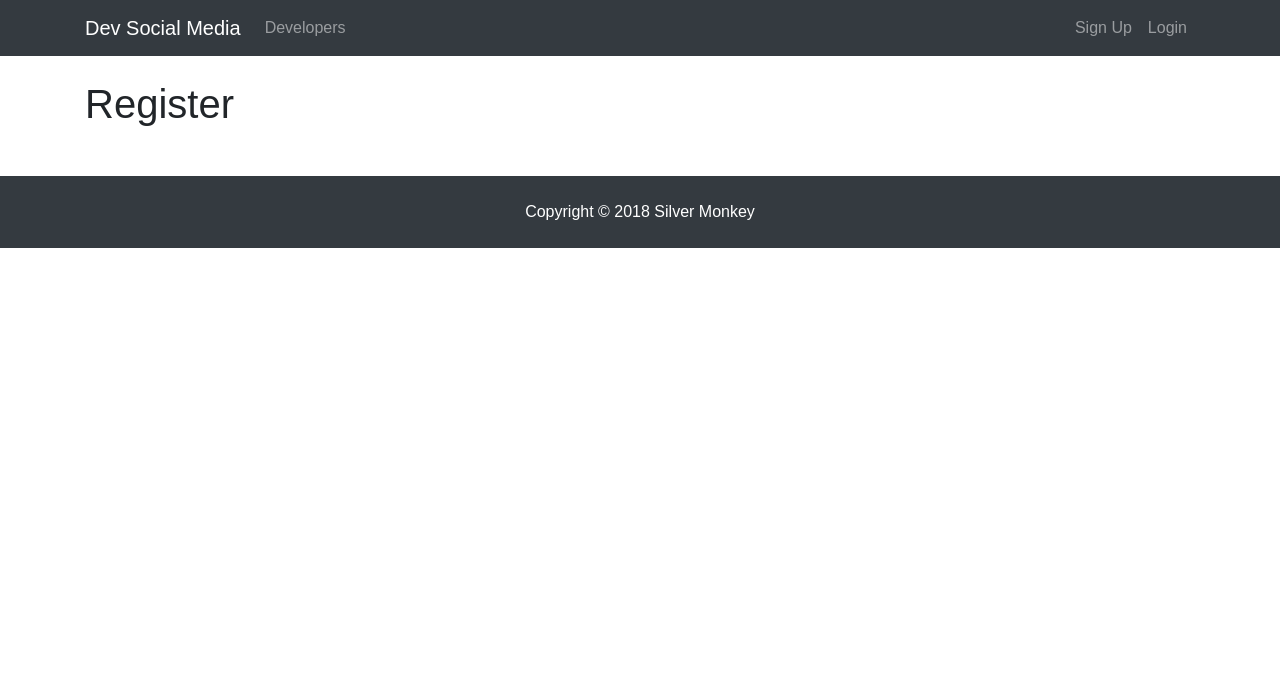
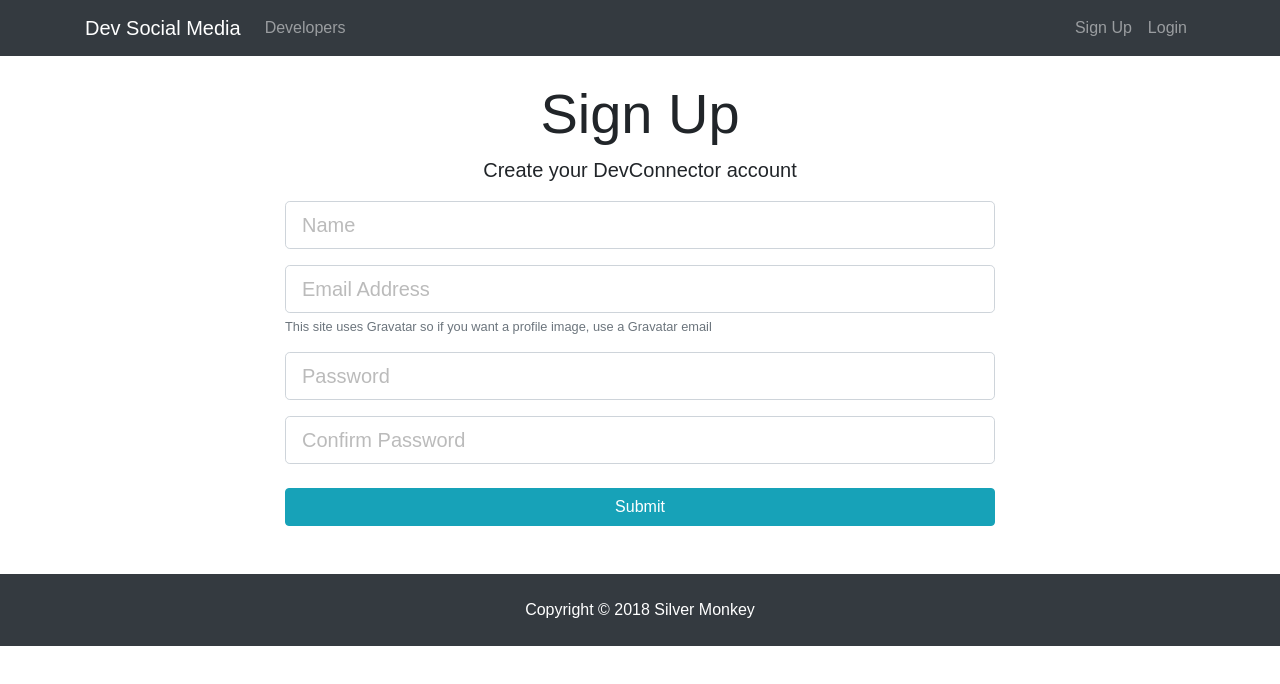
Before and after one commit to JochemWarmenhoven/dev-social-media, a React (Create React App) app in the folder client/: page /register in a window 1280 px wide. Shown: the top 684 px of the page. Built offline with nearby package versions, Linux system fonts and the light colour scheme.

Commit message:
creating state for register form

```diff
--- a/client/src/components/auth/Register.js
+++ b/client/src/components/auth/Register.js
@@ -1,10 +1,90 @@
 import React, { Component } from 'react';
 
 class Register extends Component {
+  state = {
+    name: '',
+    email: '',
+    password: '',
+    password2: '',
+    errors: {},
+  };
+
+  onChange = e => {
+    this.setState({ [e.target.name]: e.target.value });
+  };
+
+  onSubmit = e => {
+    e.preventDefault();
+    const { name, email, password, password2 } = this.state;
+    const newUser = {
+      name,
+      email,
+      password,
+      password2,
+    };
+    console.log('new user', newUser);
+  };
+
   render() {
     return (
-      <div>
-        <h1>Register</h1>
+      <div className="register">
+        <div className="container">
+          <div className="row">
+            <div className="col-md-8 m-auto">
+              <h1 className="display-4 text-center">Sign Up</h1>
+              <p className="lead text-center">
+                Create your DevConnector account
+              </p>
+              <form onSubmit={this.onSubmit}>
+                <div className="form-group">
+                  <input
+                    type="text"
+                    className="form-control form-control-lg"
+                    placeholder="Name"
+                    name="name"
+                    value={this.state.name}
+                    onChange={this.onChange}
+                  />
+                </div>
+                <div className="form-group">
+                  <input
+                    type="email"
+                    className="form-control form-control-lg"
+                    placeholder="Email Address"
+                    name="email"
+                    value={this.state.email}
+                    onChange={this.onChange}
+                  />
+                  <small className="form-text text-muted">
+                    This site uses Gravatar so if you want a profile image, use
+                    a Gravatar email
+                  </small>
+                </div>
+                <div className="form-group">
+                  <input
+                    type="password"
+                    className="form-control form-control-lg"
+                    placeholder="Password"
+                    name="password"
+                    value={this.state.password}
+                    onChange={this.onChange}
+                  />
+                </div>
+                <div className="form-group">
+                  <input
+                    type="password"
+                    className="form-control form-control-lg"
+                    placeholder="Confirm Password"
+                    name="password2"
+                    value={this.state.password2}
+                    onChange={this.onChange}
+                  />
+                </div>
+                <input type="submit" className="btn btn-info btn-block mt-4" />
+              </form>
+            </div>
+          </div>
+        </div>
       </div>
     );
   }
```
